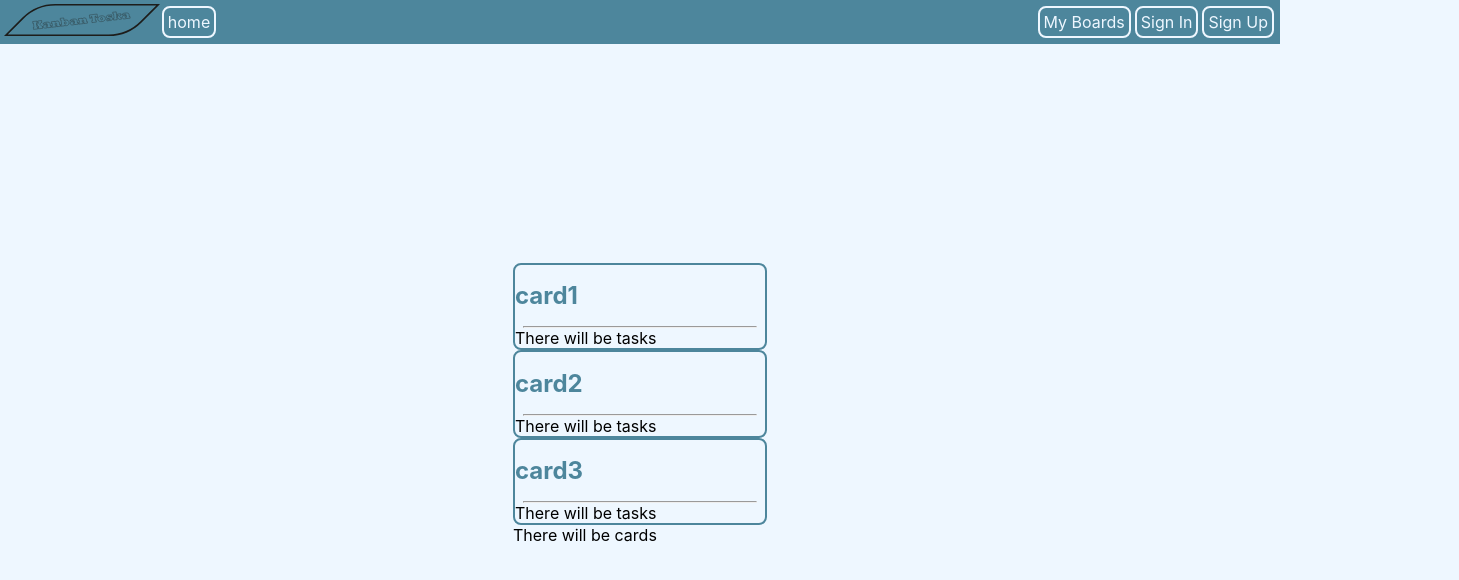
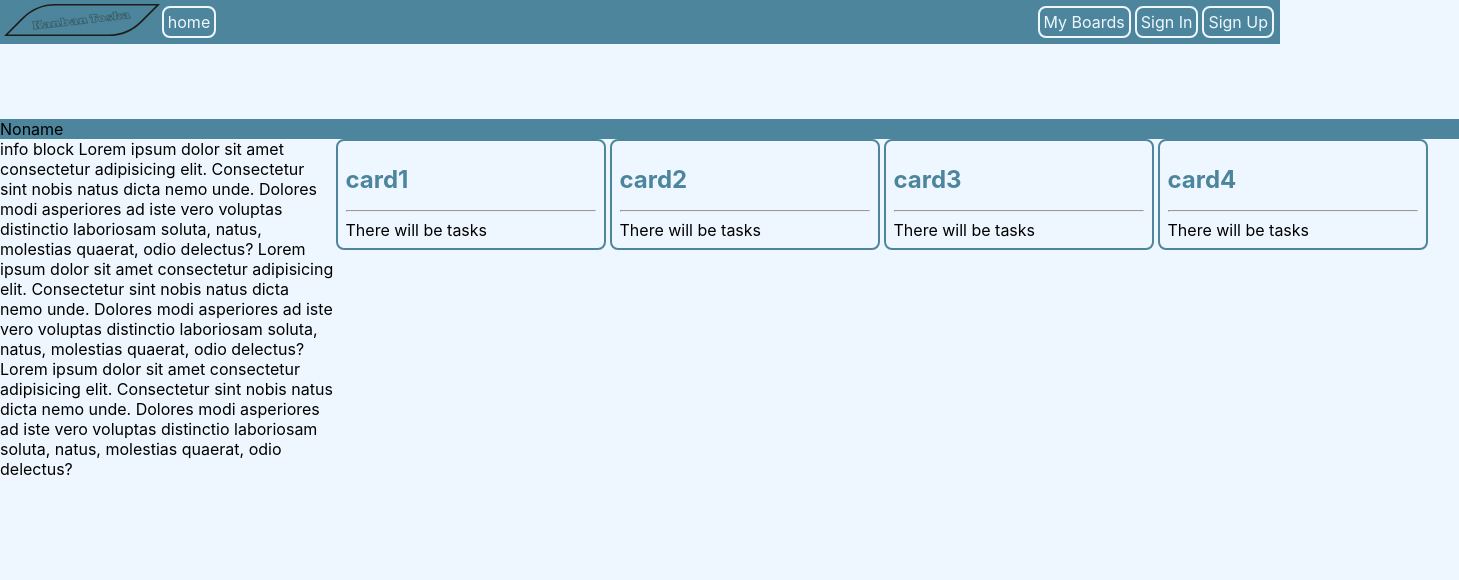
Before and after one commit to FractalHenry/kanban_toska, a React (Create React App) app in the folder front/: page /board in a window 1280 px wide. Shown: the top 580 px of the page, 1459 px wide, since content can reach past the window. Built offline with nearby package versions, Linux system fonts and the light colour scheme.

Commit message:
added style and fixed board

```diff
--- a/front/src/pages/boards/board/board.jsx
+++ b/front/src/pages/boards/board/board.jsx
@@ -1,14 +1,24 @@
 import React from "react";
 import Card from "../../../components/card";
-let board = ({boardID,boardName}) =>{
+let board = ({boardID,boardName="Noname"}) =>{
     return(
         <div>
             <div className="header flex-col fill">{boardName}</div>
-            <div class="Cards">
-                <Card cardheader="card1"></Card>
-                <Card cardheader="card2"></Card>
-                <Card cardheader="card3"></Card>
-                There will be cards
+            <div className="flex-row">
+                <div className="boardinfo">
+                    info block
+                    Lorem ipsum dolor sit amet consectetur adipisicing elit. Consectetur sint nobis natus dicta nemo unde. Dolores modi asperiores ad iste vero voluptas distinctio laboriosam soluta, natus, molestias quaerat, odio delectus?
+                    Lorem ipsum dolor sit amet consectetur adipisicing elit. Consectetur sint nobis natus dicta nemo unde. Dolores modi asperiores ad iste vero voluptas distinctio laboriosam soluta, natus, molestias quaerat, odio delectus?
+                    Lorem ipsum dolor sit amet consectetur adipisicing elit. Consectetur sint nobis natus dicta nemo unde. Dolores modi asperiores ad iste vero voluptas distinctio laboriosam soluta, natus, molestias quaerat, odio delectus?
+
+                </div>
+                <div className="cardswrapper">
+                    <Card cardheader="card1"></Card>
+                    <Card cardheader="card2"></Card>
+                    <Card cardheader="card3"></Card>
+                    <Card cardheader="card4"></Card>
+                    <Card cardheader="card5"></Card>
+                </div>
             </div>
         </div>
     )
--- a/front/src/style.css
+++ b/front/src/style.css
@@ -14,6 +14,8 @@ body {
   -webkit-font-smoothing: antialiased;
   -moz-osx-font-smoothing: grayscale;
   max-width: 100%;
+  width: 100%;
+  overflow-x: hidden;
 }
 .logo{
   width: auto;
@@ -37,6 +39,8 @@ a{
   position: absolute;
   height: 90%;
   width: 100%;
+  max-width: 100%;
+  flex-wrap: wrap;
 }
 .center{
   align-items: center;
@@ -109,6 +113,7 @@ input[type="submit"]{
   color: var(--disabled-btn);
 }
 form{
+  width: fit-content;
   align-items: center;
   padding: 8px;
   border-color: var(--primary);
@@ -136,8 +141,17 @@ form{
   width: max-content;
 }
 hr{
-  margin: 0px 8px 0px 8px;
   color: var(--primary);
+}
+.cardswrapper{
+  gap: 4px;
+  flex-grow: 1;
+  display: flex;
+  flex-direction: row;
+  flex-wrap: nowrap;
+  overflow-x: scroll;
+  max-width: 75%;
+  width: 75%;
 }
 .cardwrapper{
   border-width: 2px;
@@ -145,4 +159,10 @@ hr{
   border-style: solid;
   border-color: var(--primary);
   min-width: 250px;
+  padding: 8px;
+  height: min-content;
 }
+.boardinfo{
+  width: 23%;
+  min-height: 550px
+}
```
